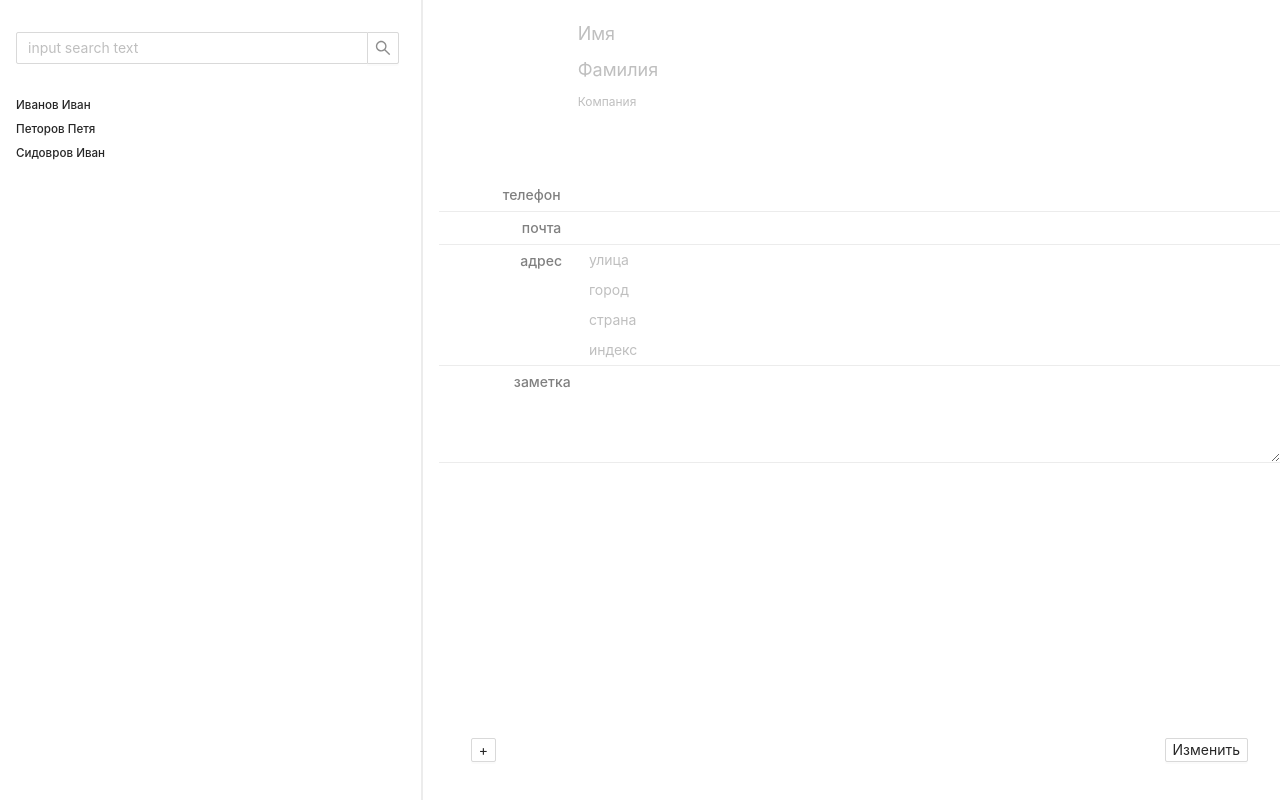
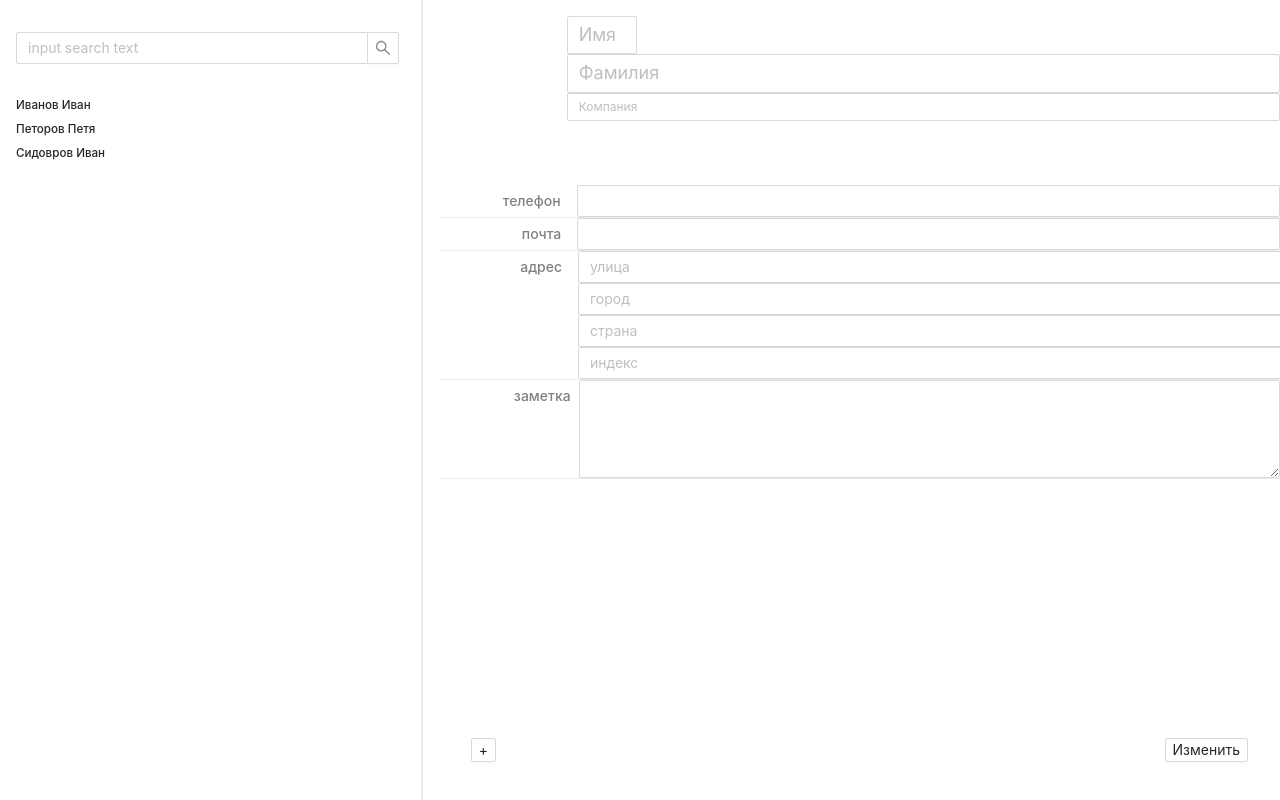
Before and after one commit to Kasmasov/contacts, a React (Create React App) app: page / in a window 1280 px wide. Built offline with nearby package versions, Linux system fonts and the light colour scheme.

Commit message:
not good practise

```diff
--- a/src/component/ContactCard.tsx
+++ b/src/component/ContactCard.tsx
@@ -7,7 +7,7 @@ export const ContactCard: FC = () => {
 
   const {TextArea} = Input;
 
-  const [bordered, setBordered] = useState<boolean>(false);
+  const [bordered, setBordered] = useState<boolean>(true);
   const [firstName, setFirstName] = useState<string>('');
   const [lastName, setLastName] = useState<string>('');
   const [company, setCompany] = useState<string>('');
@@ -67,8 +67,9 @@ export const ContactCard: FC = () => {
           placeholder ='Имя'
           bordered={bordered}
           style={{
-            fontSize:'18px',
-            fontWeight:'normal'
+            fontSize: '18px',
+            fontWeight: 'normal',
+            width: firstName.length > 5 ? `${firstName.length * 12}px` : '70px'
           }}
           onChange={(({target}) => {handleChangeFirstName(target.value)})}
           onClick={(({target}) => isBordered(target))}
```
